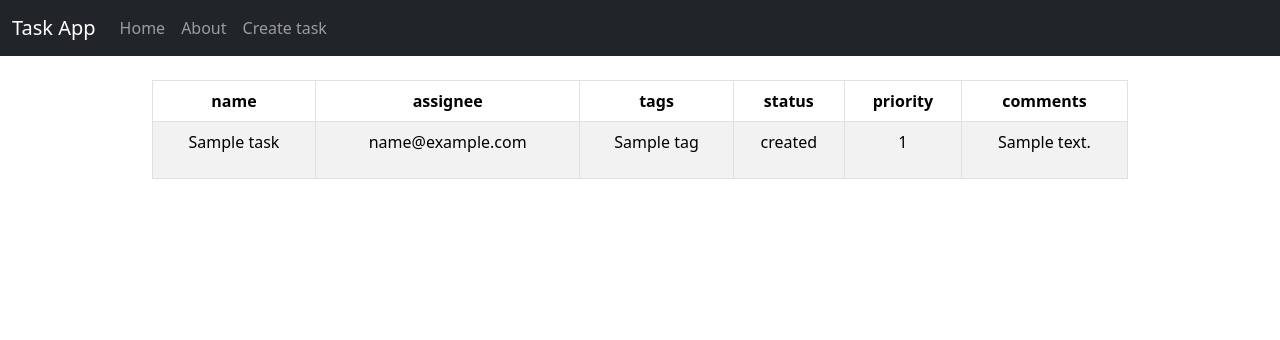
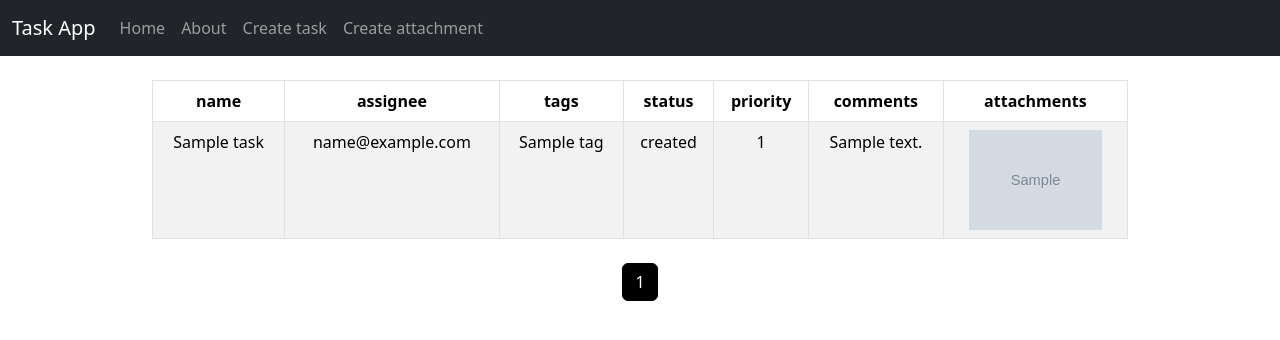
Before and after one commit to DenisListapad94/py_70_django, a Django app: page /tasks/ in a window 1280 px wide. Shown: the top 340 px of the page. Run offline with Django 5.2, Linux system fonts and the light colour scheme; tables that the repository leaves empty hold one stand-in row (values such as "Sample post"); grey boxes marked "Sample" are stand-in pictures.

Commit message:
add media files pagination and transactions

```diff
--- a/requirements.txt
+++ b/requirements.txt
@@ -1,10 +1,11 @@
 Django==5.2.11
 django-environ==0.13.0
 psycopg2-binary==2.9.11
-ipython==9.10.0
+ipython==8.39.0
 django-extensions==4.1
 django-debug-toolbar==6.2.0
 factory_boy==3.3.3
 Faker==40.11.1
 django-crispy-forms==2.6
 crispy-bootstrap5==2026.3
+pillow==12.2.0
--- a/src/config/urls.py
+++ b/src/config/urls.py
@@ -17,8 +17,10 @@ Including another URLconf
 from django.contrib import admin
 from django.urls import path,include
 from debug_toolbar.toolbar import debug_toolbar_urls
+from django.conf.urls.static import static
+from config import settings
 
 urlpatterns = [
     path('admin/', admin.site.urls),
     path('tasks/', include('task_manager.urls'))
-] + debug_toolbar_urls()
+] + debug_toolbar_urls() + static(settings.MEDIA_URL, document_root=settings.MEDIA_ROOT)
--- /dev/null
+++ b/src/task_manager/managers.py
@@ -0,0 +1,30 @@
+from django.db import models
+
+
+
+class TaskQuerySet(models.QuerySet):
+    def task_with_attachments(self):
+        from task_manager.models import Attachments
+        attachments = Attachments.objects.values_list('task', flat=True)
+
+        return self.filter(id__in=attachments)
+
+    def task_with_assignee(self):
+        return self.filter(assignee__isnull=False)
+
+    def task_optimization(self):
+        return self.select_related("assignee").prefetch_related("tags", "comments").all().order_by("id")
+
+
+class TaskManager(models.Manager):
+    def get_queryset(self):
+        return TaskQuerySet(self.model, using=self._db)
+
+    def task_attachments(self):
+        return self.get_queryset().task_with_attachments()
+
+    def task_assignee(self):
+        return self.get_queryset().task_with_assignee()
+
+    def task_optimization(self):
+        return self.get_queryset().task_optimization()
--- a/src/task_manager/models/attachments.py
+++ b/src/task_manager/models/attachments.py
@@ -16,6 +16,12 @@ class Attachments(BaseModel):
         on_delete=models.CASCADE,
         related_name="attachments"
     )
+    photo = models.ImageField(
+        upload_to="attachments",
+        null=True,
+        blank=True,
+        verbose_name="Фото"
+    )
 
     class Meta:
         ordering = ["name"]
--- a/src/task_manager/models/tasks.py
+++ b/src/task_manager/models/tasks.py
@@ -2,6 +2,7 @@ from django.db import models
 from django.core.validators import MinValueValidator,MaxValueValidator
 
 from config.models import BaseModel
+from task_manager.managers import TaskManager
 
 
 class TaskStatus(models.TextChoices):
@@ -55,7 +56,7 @@ class Tasks(BaseModel):
         null=True,
         blank=True,
     )
-
+    objects = TaskManager()
 
     class Meta:
         ordering = ["-created_at"]
--- a/src/task_manager/signals.py
+++ b/src/task_manager/signals.py
@@ -8,4 +8,4 @@ from account.models import User
 def my_test_signal(sender,instance,created, **kwargs):
     user = User.objects.get(id=1)
     instance.assignee = user
-    instance.save()
+    # instance.save()
--- a/src/task_manager/urls.py
+++ b/src/task_manager/urls.py
@@ -1,11 +1,13 @@
 
 from django.urls import path, re_path
-from task_manager.views import tasks,index_2,about,create_task_form,user_tasks
+from task_manager.views import tasks,index_2,about,create_task_form,user_tasks,create_attachment
 
 urlpatterns = [
     path('', tasks, name="tasks"),
     path('about', about, name="about"),
     path('users/<int:pk>', user_tasks, name="user_tasks"),
     re_path(r"^details/(?P<task>[0-9]{4})/$", index_2),
-    path("create",create_task_form,name="create_task")
+    path("create",create_task_form,name="create_task"),
+    path("create_attachment",create_attachment,name="create_attachment"),
+
 ]
--- a/src/task_manager/views.py
+++ b/src/task_manager/views.py
@@ -1,11 +1,11 @@
-
+from django.core.paginator import Paginator
 from django.http import HttpResponse
 from task_manager.models import Tasks
 from django.http import HttpResponseRedirect
 from django.shortcuts import render
 from django.db import transaction
 from django.urls import reverse
-from task_manager.forms import TaskForm
+from task_manager.forms import TaskForm, AttachmentsForm
 from django.core.signals import request_finished
 from django.dispatch import receiver
 from account.models import User
@@ -15,13 +15,17 @@ from django.db.models import F
 
 
 # MTV
-@receiver(request_finished)
-def tasks(sender, **kwargs):
-    print("Request finished!")
+@transaction.atomic
+def tasks(request):
+    tasks = Tasks.objects.task_optimization()
+    paginator = Paginator(tasks, 50)
+    page_number = request.GET.get('page')
+    page_obj = paginator.get_page(page_number)
     context = {
-        "tasks": Tasks.objects.select_related("assignee").prefetch_related("tags","comments").all()
+        "tasks": page_obj,
+        "page_obj": page_obj,
     }
-    return render(sender,"tasks.html",context=context)
+    return render(request,"tasks.html",context=context)
 
 
 def about(request):
@@ -55,7 +59,6 @@ def create_task_form(request):
 
         form = TaskForm(request.POST)
 
-        # check whether it's valid:
         if form.is_valid():
 
             # Tasks.objects.create(
@@ -66,9 +69,25 @@ def create_task_form(request):
             #     name=request.cleaned_data.get("name"),
             #     priority=request.cleaned_data.get("priority")
             # )
-            # form.save()
+            form.save()
             return HttpResponseRedirect(reverse("tasks"))
     else:
         form = TaskForm()
 
     return render(request, "task_form.html", {"form": form})
+
+
+def create_attachment(request):
+
+    if request.method == "POST":
+
+        form = AttachmentsForm(request.POST,request.FILES)
+
+        if form.is_valid():
+
+            form.save()
+            return HttpResponseRedirect(reverse("tasks"))
+    else:
+        form = AttachmentsForm()
+
+    return render(request, "task_attachment.html", {"form": form})
--- a/templates/tasks/navigation.html
+++ b/templates/tasks/navigation.html
@@ -20,6 +20,9 @@
         <li class="nav-item">
           <a class="nav-link" href="{% url 'create_task' %}">Create task</a>
         </li>
+          <li class="nav-item">
+          <a class="nav-link" href="{% url 'create_attachment' %}">Create attachment</a>
+        </li>
       </ul>
     </div>
 
--- a/templates/tasks/tasks.html
+++ b/templates/tasks/tasks.html
@@ -21,6 +21,27 @@
 .table-emerald th {
     transition: background-color 0.2s;
 }
+.pagination .page-link {
+    color: black;
+    border-color: black;
+}
+
+.pagination .page-link:hover {
+    color: white;
+    background-color: black;
+    border-color: black;
+}
+
+.pagination .page-item.active .page-link {
+    background-color: black;
+    border-color: black;
+    color: white;
+}
+
+.pagination .page-item.disabled .page-link {
+    color: #999;
+    border-color: #999;
+}
 </style>
 
 <div class="container mt-4" style="max-width: 1000px;">
@@ -34,6 +55,7 @@
       <th scope="col">status</th>
       <th scope="col">priority</th>
       <th scope="col">comments</th>
+        <th scope="col">attachments</th>
     </tr>
   </thead>
 
@@ -42,24 +64,72 @@
     <tr>
       <td>{{ task.name }}</td>
       <td>{{ task.assignee.email }}</td>
+
       <td>
         {% for tag in task.tags.all %}
-         {{ tag.name }}
+          {{ tag.name }}{% if not forloop.last %}, {% endif %}
         {% endfor %}
       </td>
+
       <td>{{ task.status }}</td>
       <td>{{ task.priority }}</td>
 
       <td>
         {% for comment in task.comments.all %}
-         <p>{{ comment.message }}
+          <p>{{ comment.message }}</p>
+        {% endfor %}
+      </td>
+        <td>
+        {% for attachment in task.attachments.all %}
+            {% if attachment.photo %}
+                <img style="max-height: 100px" src="{{ attachment.photo.url }}"/>
+          {% endif %}
         {% endfor %}
       </td>
     </tr>
   {% endfor %}
+
   </tbody>
+</table>
 
-</table>
+<!-- 🔽 ПАГИНАЦИЯ -->
+<div class="d-flex justify-content-center mt-4">
+  <nav>
+    <ul class="pagination">
+
+      {% if page_obj.has_previous %}
+        <li class="page-item">
+          <a class="page-link" href="?page=1">«</a>
+        </li>
+        <li class="page-item">
+          <a class="page-link" href="?page={{ page_obj.previous_page_number }}">‹</a>
+        </li>
+      {% endif %}
+
+      {% for num in page_obj.paginator.page_range %}
+        {% if num == page_obj.number %}
+          <li class="page-item active">
+            <span class="page-link">{{ num }}</span>
+          </li>
+        {% elif num >= page_obj.number|add:-2 and num <= page_obj.number|add:2 %}
+          <li class="page-item">
+            <a class="page-link" href="?page={{ num }}">{{ num }}</a>
+          </li>
+        {% endif %}
+      {% endfor %}
+
+      {% if page_obj.has_next %}
+        <li class="page-item">
+          <a class="page-link" href="?page={{ page_obj.next_page_number }}">›</a>
+        </li>
+        <li class="page-item">
+          <a class="page-link" href="?page={{ page_obj.paginator.num_pages }}">»</a>
+        </li>
+      {% endif %}
+
+    </ul>
+  </nav>
+</div>
 
 </div>
 
```
Also changed, not shown: src/config/settings.py (+18 -0 lines), src/task_manager/admin.py (+15 -1 lines), src/task_manager/forms.py (+6 -1 lines), templates/tasks/task_attachment.html (added, +25 -0 lines), src/task_manager/migrations/0004_alter_tasks_options_alter_tasks_project.py (added), src/task_manager/migrations/0005_attachments_photo.py (added). Lines whose indentation alone changed are shown as unchanged.
